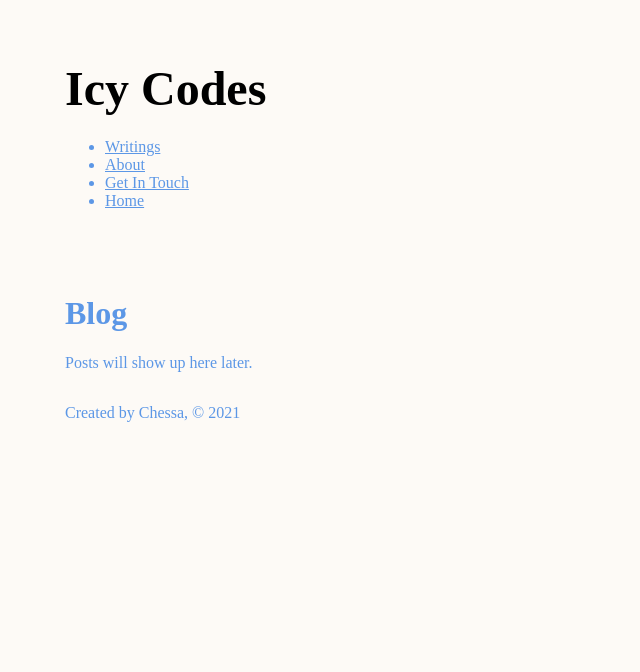
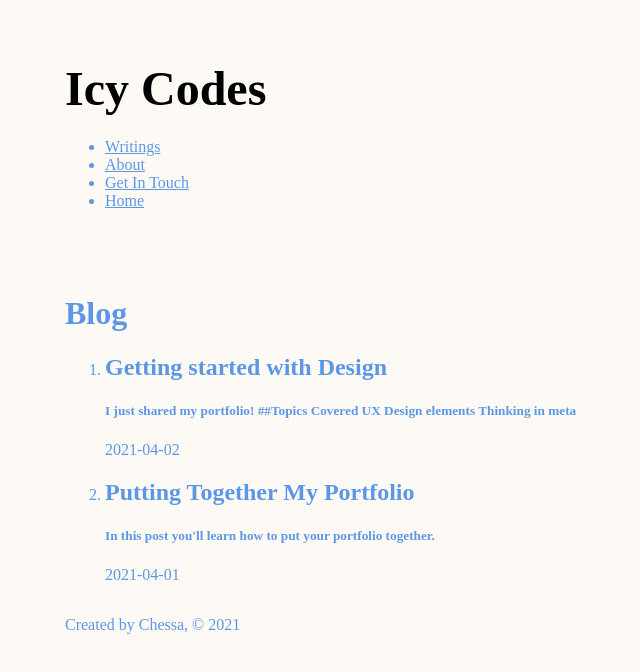
Before and after one commit to grimxreaper/gatsby_project, a Gatsby site: page /blog in a window 1280 px wide. Shown: the whole page, without its empty margins (200-840 px from the left). Built offline with nearby package versions, Linux system fonts and the light colour scheme; Gatsby itself is replaced by a stand-in of ours.

Commit message:
Working with Markdown Posts - fetched Markdown post data with our query - using JSX and JS to render everything to the page

```diff
--- a/src/pages/blog.js
+++ b/src/pages/blog.js
@@ -1,14 +1,41 @@
-import React from 'react';
-import Layout from '../components/layout';
+import React from "react"
+import Layout from "../components/layout"
+import { useStaticQuery, graphql } from "gatsby"
 
 const BlogPage = () => {
-    return (
-        <Layout>
-            <h1>Blog</h1>
-            <p>Posts will show up here later.</p>
-        </Layout>
+  const data = useStaticQuery(graphql`
+    query {
+      allMarkdownRemark {
+        edges {
+          node {
+            frontmatter {
+              title
+              date
+            }
+            html
+            excerpt
+          }
+        }
+      }
+    }
+  `)
 
-    )
+  return (
+    <Layout>
+      <h1>Blog</h1>
+      <ol>
+          {data.allMarkdownRemark.edges.map(edge => {
+            return (
+              <li>
+                <h2>{edge.node.frontmatter.title}</h2>
+                <h5>{edge.node.excerpt}</h5>
+                <p>{edge.node.frontmatter.date}</p>
+              </li>
+            )
+          })}
+      </ol>
+    </Layout>
+  )
 }
 
-export default BlogPage;
+export default BlogPage
--- a/src/posts/gatsby.md
+++ b/src/posts/gatsby.md
@@ -1,5 +1,5 @@
 ---
-title: "The Great Gatsby Bootcamp"
+title: "Getting started with Design"
 date: "2021-04-02"
 ---
 
--- a/src/posts/react.md
+++ b/src/posts/react.md
@@ -1,5 +1,5 @@
 ---
-title: "The Great Gatsby Bootcamp"
+title: "Putting Together My Portfolio"
 date: "2021-04-01"
 ---
 
```
